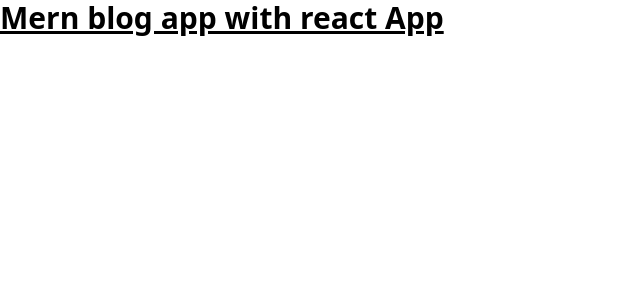
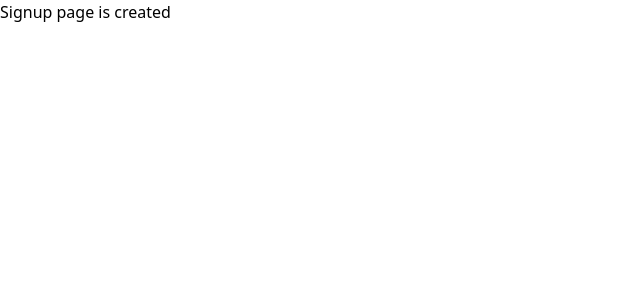
Before and after one commit to Athul-Kumar/MERN-BLOG, a React (Vite) app in the folder client/: page /sign-up in a window 1280 px wide. Shown: the top 300 px of the page, without its empty margins (0-640 px from the left). Built offline with nearby package versions, Linux system fonts and the light colour scheme.

Commit message:
Pages and routes are created for the project in frontend side
Problem

Solution

Note

```diff
--- a/client/package.json
+++ b/client/package.json
@@ -11,7 +11,8 @@
   },
   "dependencies": {
     "react": "^18.2.0",
-    "react-dom": "^18.2.0"
+    "react-dom": "^18.2.0",
+    "react-router-dom": "^6.22.3"
   },
   "devDependencies": {
     "@types/react": "^18.2.66",
--- a/client/src/App.jsx
+++ b/client/src/App.jsx
@@ -1,9 +1,25 @@
+import {BrowserRouter, Routes, Route} from "react-router-dom";
+import Home from "./pages/Home"
+import About from "./pages/About"
+import Projects from "./pages/Projects";
+import SignUp from "./pages/SignUp";
+import SingIn from "./pages/SignIn";
+import Dashboard from "./pages/Dashboard";
+
+
 const App = ()=>{
 
   return (
-    <h2 className="text-3xl font-bold underline">
-      Mern blog app with react App
-    </h2>
+    <BrowserRouter>
+      <Routes>
+        <Route path="/" element={<Home />}></Route>
+        <Route path="/about" element={<About />}></Route>
+        <Route path="/projects" element={<Projects />}></Route>
+        <Route path="/sign-in" element={<SingIn />}></Route>
+        <Route path="/sign-up" element={<SignUp/>}></Route>
+        <Route path="/dashboard" element={<Dashboard/>}></Route>
+      </Routes>
+    </BrowserRouter>
   );
 
 }
--- /dev/null
+++ b/client/src/pages/About.jsx
@@ -0,0 +1,9 @@
+
+const About = ()=>{
+
+    return(
+        <h2>About page is created</h2>
+    )
+}
+
+export default About;
--- /dev/null
+++ b/client/src/pages/Dashboard.jsx
@@ -0,0 +1,9 @@
+
+const Dashboard = () =>{
+
+    return(
+        <h2>Dashboard is created</h2>
+    )
+}
+
+export default Dashboard;
--- /dev/null
+++ b/client/src/pages/Home.jsx
@@ -0,0 +1,9 @@
+
+const Home = ()=>{
+
+    return(
+        <h2>Home page is created</h2>
+    )
+}
+
+export default Home;
--- /dev/null
+++ b/client/src/pages/Projects.jsx
@@ -0,0 +1,9 @@
+
+const Projects = ()=>{
+
+    return(
+        <h2>Home page is create</h2>
+    )
+}
+
+export default Projects;
--- /dev/null
+++ b/client/src/pages/SignIn.jsx
@@ -0,0 +1,9 @@
+
+const SingIn = ()=>{
+
+    return(
+        <h2>Sign In page is created</h2>
+    )
+}
+
+export default SingIn
--- /dev/null
+++ b/client/src/pages/SignUp.jsx
@@ -0,0 +1,10 @@
+
+const SignUp = ()=>{
+
+    return(
+        <h1>Signup page is created</h1>
+    )
+}
+
+
+export default SignUp
```
Also changed, not shown: 1 other file (tests, documents, lock files or other folders).
